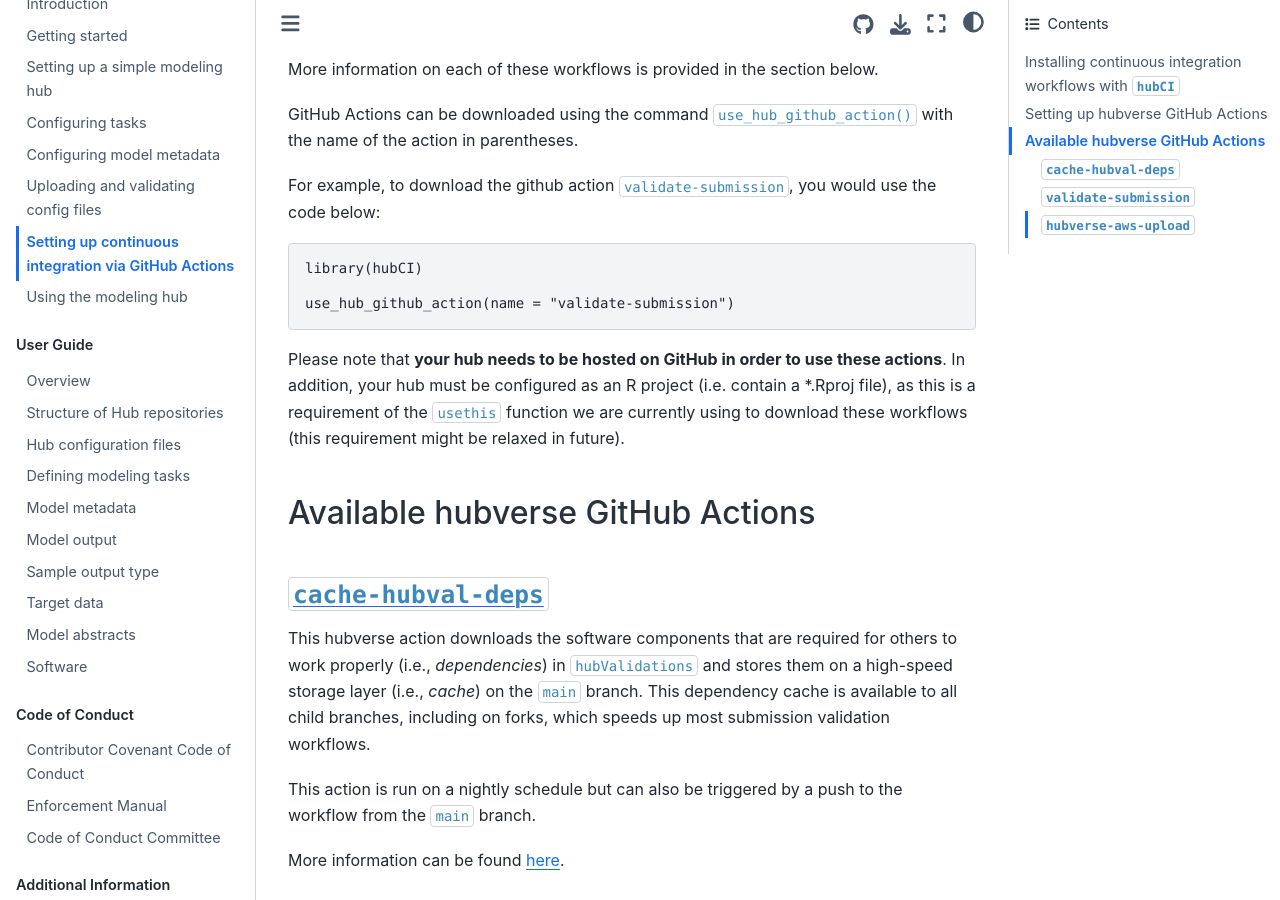
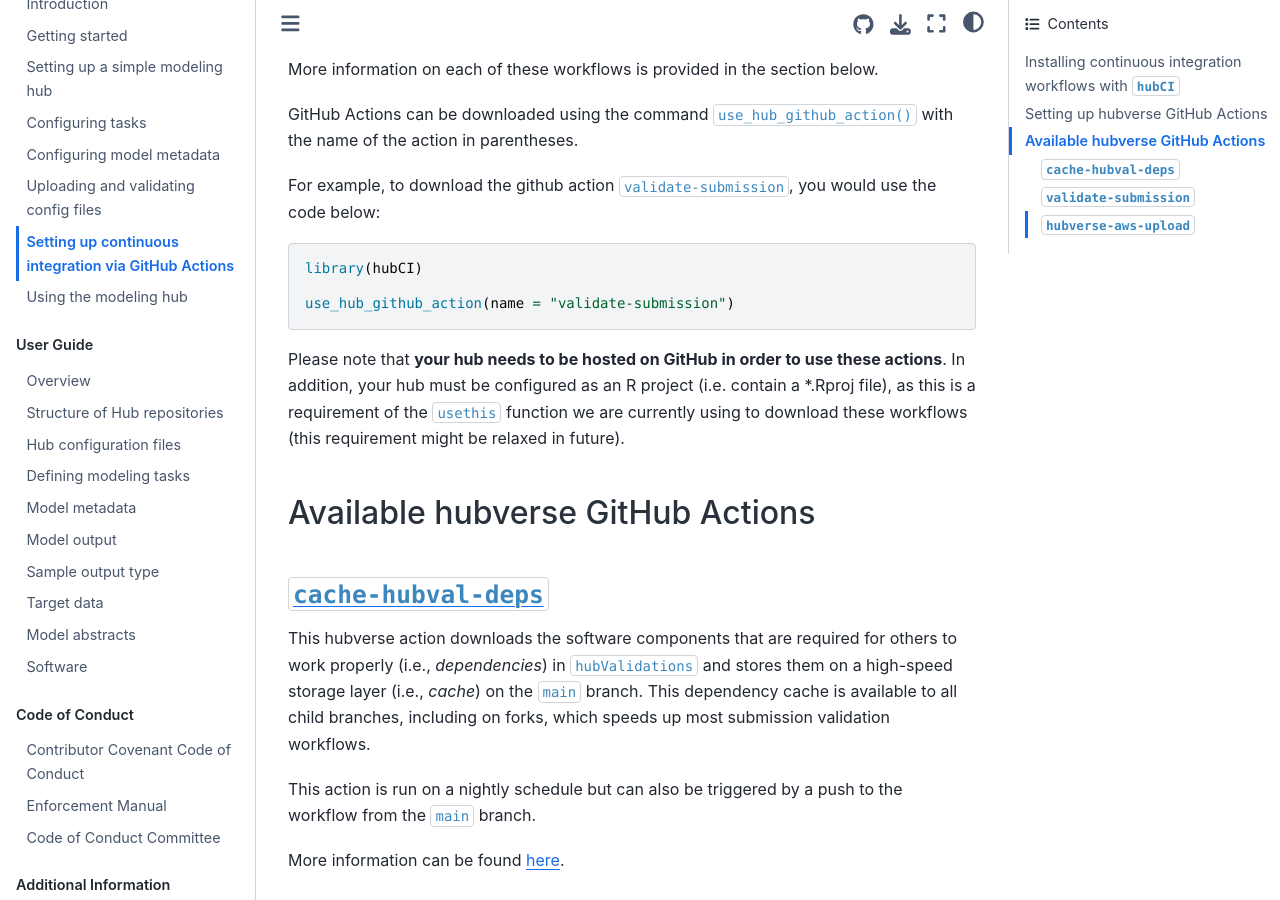
Before and after one commit to hubverse-org/hubDocs, a Sphinx documentation site: the page built from docs/source/quickstart-hub-admin/continuous-integration.md, in a window 1280 px wide and 900 px high, scrolled down 1058 px. Built offline with Sphinx 7.4.7 and the Sphinx Book theme 1.1.4, drawn with Linux system fonts in a browser that asks for light colours.

Commit message:
Fix format

````diff
--- a/docs/source/quickstart-hub-admin/continuous-integration.md
+++ b/docs/source/quickstart-hub-admin/continuous-integration.md
@@ -29,7 +29,7 @@ GitHub Actions can be downloaded using the command `use_hub_github_action()` wit
 
 For example, to download the github action `validate-submission`, you would use the code below:
 
-```{r example, eval = FALSE}
+``` r
 library(hubCI)
 
 use_hub_github_action(name = "validate-submission")
````
